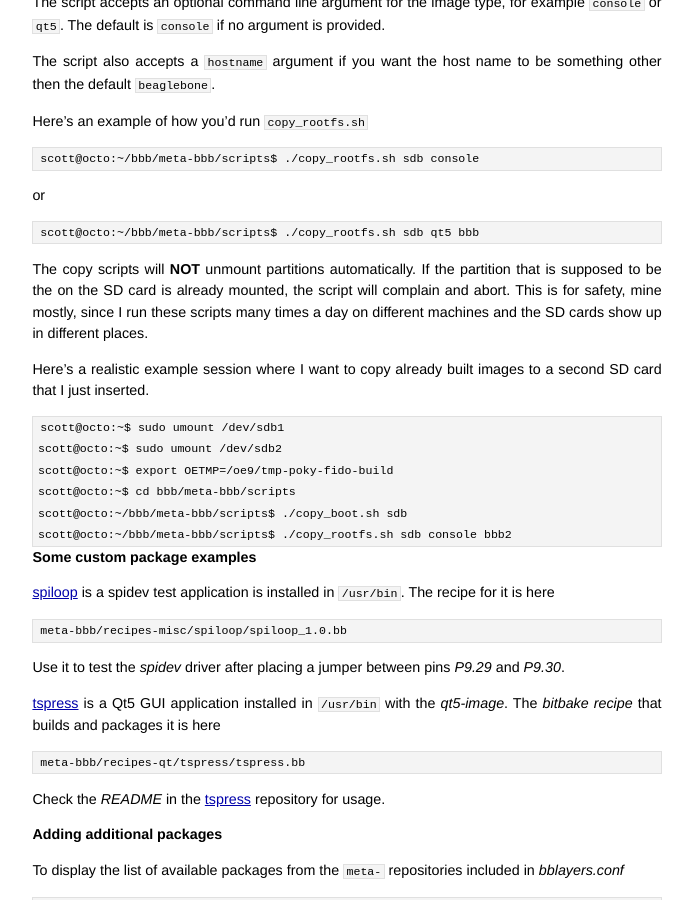
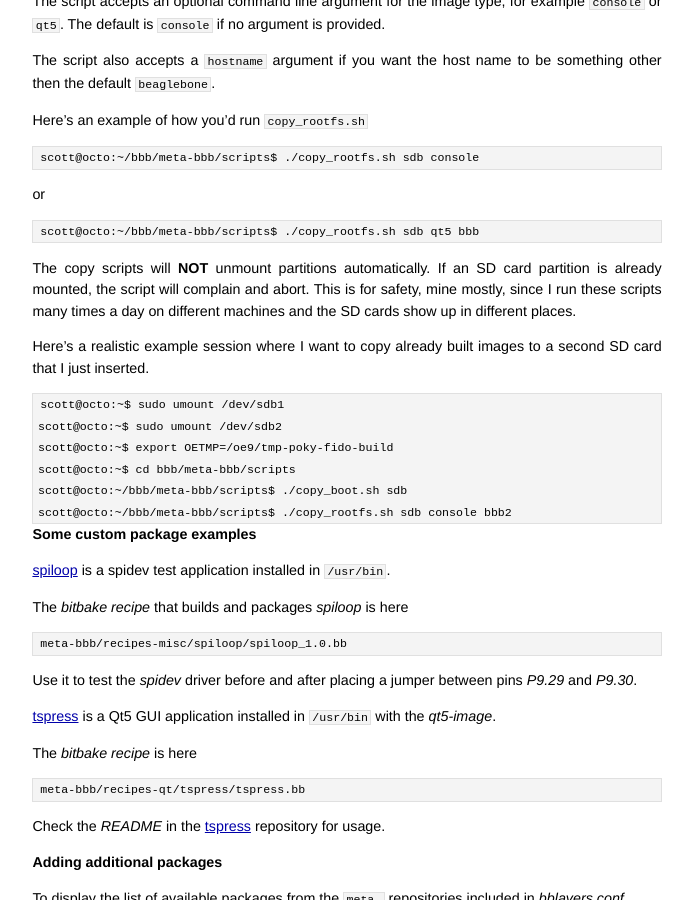
Before and after one commit to jumpnow/jumpnowtek-site, a Jekyll site: the page built from _posts/2015-06-08-BeagleBone-Systems-with-Yocto.md, in a window 1280 px wide and 900 px high, scrolled down 5619 px. Shown: the whole window, without its empty margins (293-986 px from the left). Built offline with Jekyll 4.4.1, drawn with Linux system fonts in a browser that asks for light colours; some of the changed text lies outside the part shown.

Commit message:
More work on bbb doc

```diff
--- a/_posts/2015-06-08-BeagleBone-Systems-with-Yocto.md
+++ b/_posts/2015-06-08-BeagleBone-Systems-with-Yocto.md
@@ -176,8 +176,8 @@ Those 'Common targets' may or may not build successfully. I have never tried the
 
 Instead, there are two custom images available in the meta-bbb layer. The recipes for these images can be found under `meta-bbb/images/`
 
-    console-image.bb
-    qt5-image.bb
+* console-image.bb
+* qt5-image.bb
 
 
 #### console-image
@@ -279,7 +279,7 @@ or
 
     scott@octo:~/bbb/meta-bbb/scripts$ ./copy_rootfs.sh sdb qt5 bbb
 
-The copy scripts will **NOT** unmount partitions automatically. If the partition that is supposed to be the on the SD card is already mounted, the script will complain and abort. This is for safety, mine mostly, since I run these scripts many times a day on different machines and the SD cards show up in different places.
+The copy scripts will **NOT** unmount partitions automatically. If an SD card partition is already mounted, the script will complain and abort. This is for safety, mine mostly, since I run these scripts many times a day on different machines and the SD cards show up in different places.
 
 Here's a realistic example session where I want to copy already built images to a second SD card that I just inserted.
 
@@ -293,14 +293,18 @@ Here's a realistic example session where I want to copy already built images to
 
 #### Some custom package examples
 
-[spiloop][spiloop] is a spidev test application is installed in `/usr/bin`. The recipe for it is here
+[spiloop][spiloop] is a spidev test application installed in `/usr/bin`.
+
+The *bitbake recipe* that builds and packages *spiloop* is here
 
     meta-bbb/recipes-misc/spiloop/spiloop_1.0.bb
 
-Use it to test the *spidev* driver after placing a jumper between pins *P9.29* and *P9.30*.
+Use it to test the *spidev* driver before and after placing a jumper between pins *P9.29* and *P9.30*.
 
 
-[tspress][tspress] is a Qt5 GUI application installed in `/usr/bin` with the *qt5-image*. The *bitbake recipe* that builds and packages it is here
+[tspress][tspress] is a Qt5 GUI application installed in `/usr/bin` with the *qt5-image*.
+
+The *bitbake recipe* is here
 
     meta-bbb/recipes-qt/tspress/tspress.bb
 
```
Also changed, not shown: other parts of _posts/2015-06-08-BeagleBone-Systems-with-Yocto.md (+2 -2 lines).
